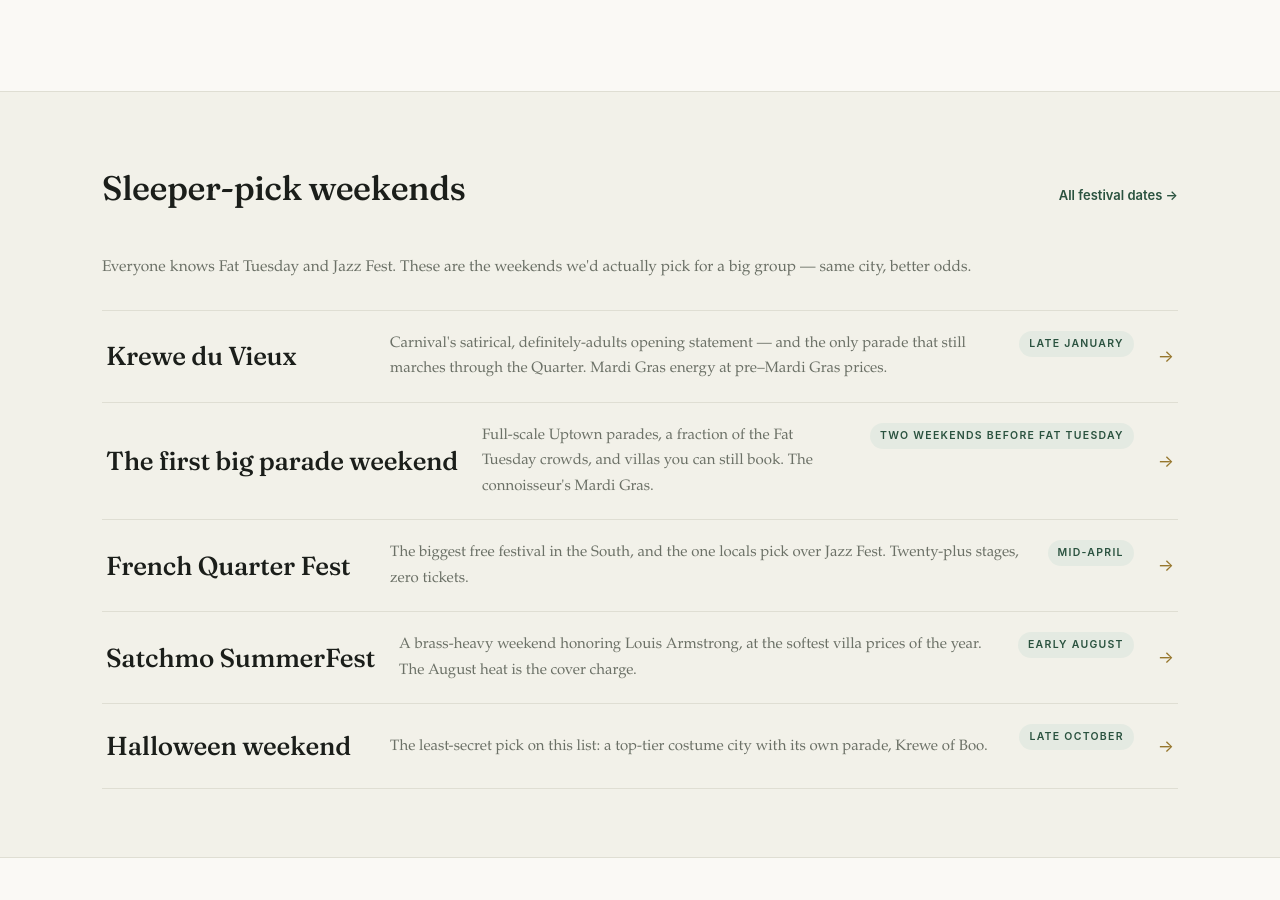
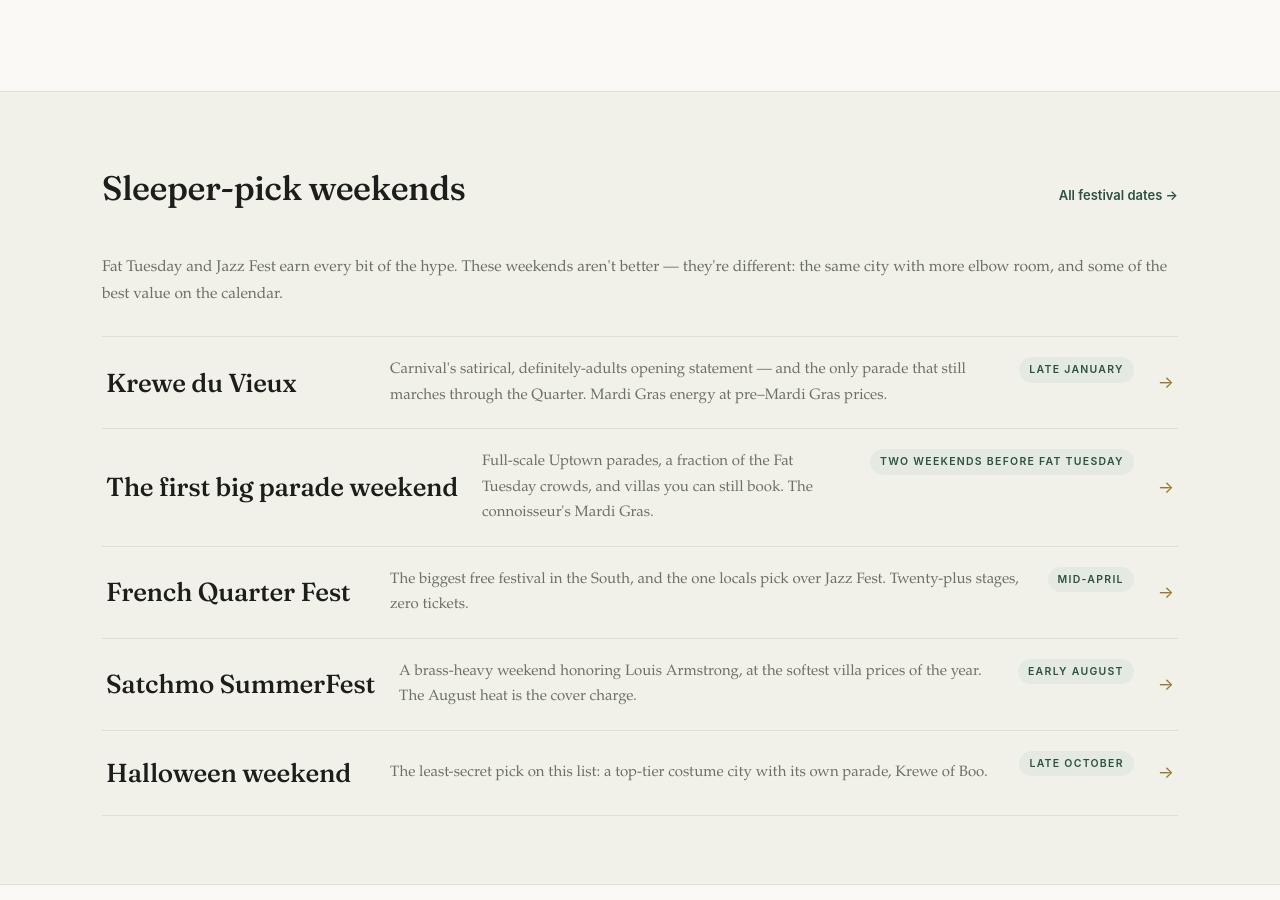
Before and after one commit to sjworth-dev/nola-group-travel, a Jekyll site: the page built from index.md, in a window 1280 px wide and 900 px high, scrolled down 2591 px. Built offline with Jekyll 4.4.1, drawn with Linux system fonts in a browser that asks for light colours.

Commit message:
copy: sleeper-weekends subtitle — different, not better; lead with value
Co-Authored-By: Claude Fable 5 <noreply@anthropic.com>

```diff
--- a/_layouts/home.html
+++ b/_layouts/home.html
@@ -87,7 +87,7 @@ layout: default
       <h2>Sleeper-pick weekends</h2>
       <a class="more" href="{{ '/events/' | relative_url }}">All festival dates →</a>
     </div>
-    <p class="section-subtitle" style="margin-bottom:28px">Everyone knows Fat Tuesday and Jazz Fest. These are the weekends we'd actually pick for a big group — same city, better odds.</p>
+    <p class="section-subtitle" style="margin-bottom:28px">Fat Tuesday and Jazz Fest earn every bit of the hype. These weekends aren't better — they're different: the same city with more elbow room, and some of the best value on the calendar.</p>
     <a class="hood-row" href="{{ '/guides/mardi-gras-group-guide/' | relative_url }}"><h3>Krewe du Vieux</h3><p>Carnival's satirical, definitely-adults opening statement — and the only parade that still marches through the Quarter. Mardi Gras energy at pre–Mardi Gras prices.</p><span class="chipdate">Late January</span><span class="arrow">→</span></a>
     <a class="hood-row" href="{{ '/guides/nola-group-carnival-season-parade-calendar/' | relative_url }}"><h3>The first big parade weekend</h3><p>Full-scale Uptown parades, a fraction of the Fat Tuesday crowds, and villas you can still book. The connoisseur's Mardi Gras.</p><span class="chipdate">Two weekends before Fat Tuesday</span><span class="arrow">→</span></a>
     <a class="hood-row" href="{{ '/guides/french-quarter-fest/' | relative_url }}"><h3>French Quarter Fest</h3><p>The biggest free festival in the South, and the one locals pick over Jazz Fest. Twenty-plus stages, zero tickets.</p><span class="chipdate">Mid-April</span><span class="arrow">→</span></a>
```
